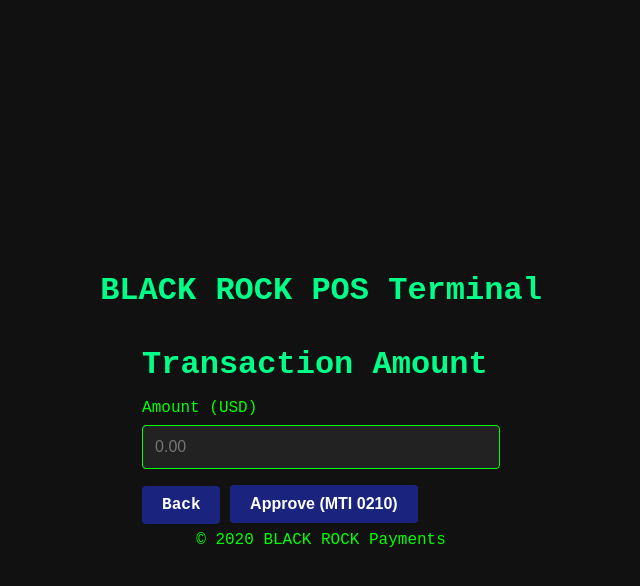
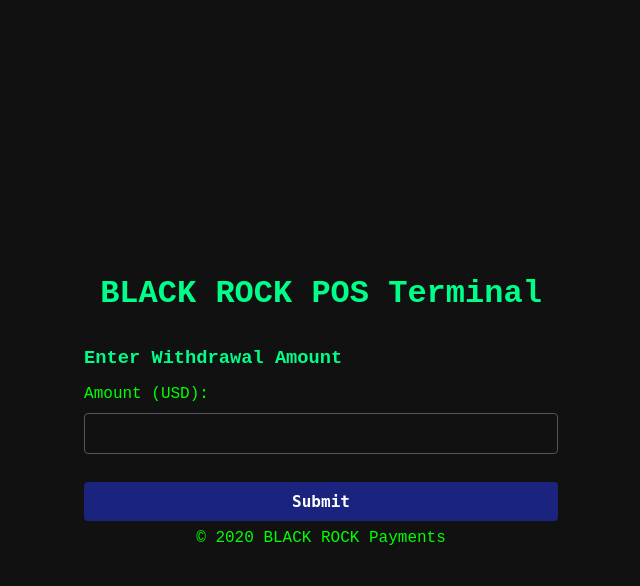
Before and after one commit to nbkeuro/vishnu, a Flask app: template templates/amount.html in a window 1280 px wide. Shown: the top 586 px of the page, without its empty margins (319-959 px from the left). Run offline with Flask 3, Linux system fonts and the light colour scheme; the template is opened without the code that fills it: most values are stand-ins (such as "Sample title", 1, 10 or a date in 2020).

Commit message:
Update amount.html

```diff
--- a/templates/amount.html
+++ b/templates/amount.html
@@ -1,37 +1,9 @@
 {% extends "base.html" %}
-{% block title %}Enter Amount · BLACK ROCK POS{% endblock %}
 {% block content %}
-<div class="row justify-content-center">
-  <div class="col-12 col-md-8 col-lg-6">
-    <div class="card">
-      <div class="card-body">
-        <h1 class="h5 mb-4">Transaction Amount</h1>
-        <form method="post" novalidate>
-          <div class="mb-3">
-            <label class="form-label">Amount (USD)</label>
-            <input class="form-control" name="amount" id="amount" inputmode="decimal" placeholder="0.00" required>
-          </div>
-          <div class="d-flex gap-2">
-            <a class="btn btn-outline-light" href="{{ url_for('auth') }}">Back</a>
-            <button class="btn btn-success">Approve (MTI 0210)</button>
-          </div>
-        </form>
-      </div>
-    </div>
-  </div>
-</div>
+<h3>Enter Withdrawal Amount</h3>
+<form method="POST">
+    <label>Amount (USD):</label>
+    <input type="text" name="amount" required>
+    <button type="submit">Submit</button>
+</form>
 {% endblock %}
-
-{% block body_extra %}
-<script>
-  const amt = document.getElementById('amount');
-  if (amt) {
-    amt.addEventListener('blur', e => {
-      let v = (e.target.value || '').replace(/[^0-9.]/g, '');
-      if (!v) return;
-      const n = Number(v);
-      if (!Number.isNaN(n)) e.target.value = n.toFixed(2);
-    });
-  }
-</script>
-{% endblock %}
```
